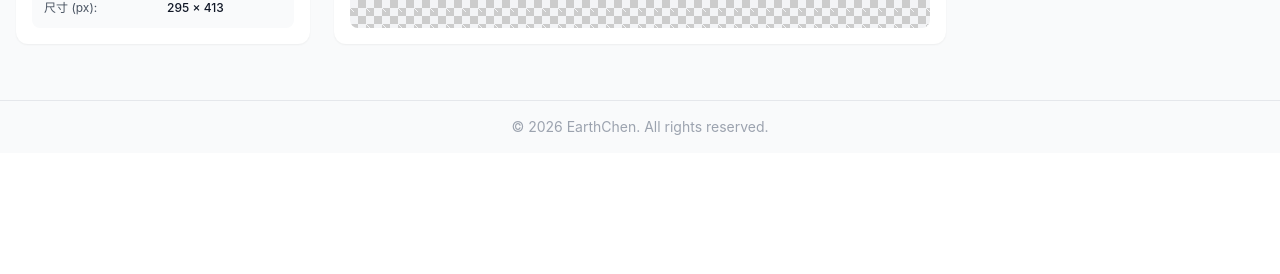
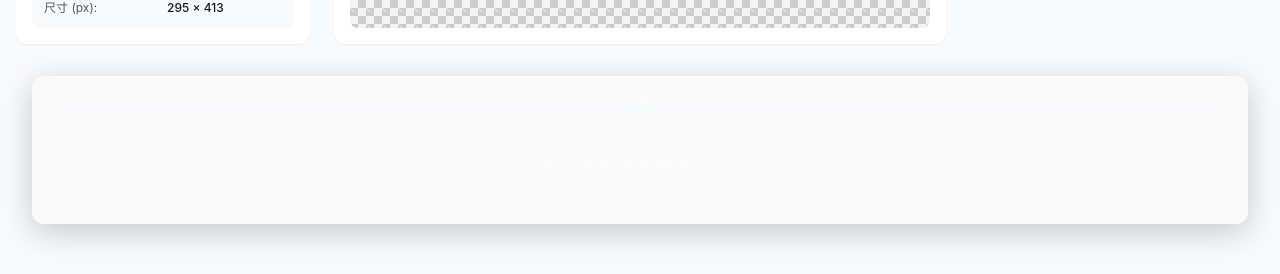
Before and after one commit to EarthChen/web-tools, a React (Vite) app: page /web-tools/photo-tool in a window 1280 px wide. Shown: the part 1232-1506 px from the top of the page. Before the commit the page ends 1385 px from the top, so only its background shows below. Built offline with nearby package versions, Linux system fonts and the light colour scheme; no server answers.

Commit message:
feat: 为所有工具页面添加内嵌广告
- excelcsv-tool: 底部状态栏下方
- json-tools: main 区域底部
- pdf2png: 功能说明下方
- photo-tool: 主内容区底部

所有广告区域均不影响主要内容区

```diff
--- a/src/pages/excelcsv/App.jsx
+++ b/src/pages/excelcsv/App.jsx
@@ -1,6 +1,7 @@
 import { useState, useCallback, useEffect } from 'react'
 import { Link } from 'react-router-dom'
 import Header from './components/Header'
+import { InlineAd } from '@/components/AdBanner'
 import FileUploader from './components/FileUploader'
 import VirtualTable from './components/VirtualTable'
 import StatusBar from './components/StatusBar'
@@ -337,6 +338,11 @@ function App() {
 
       {/* 底部状态栏 */}
       <StatusBar status={status} />
+
+      {/* 广告区域 */}
+      <div className="p-4 bg-gray-50 dark:bg-gray-800/50 border-t border-gray-200 dark:border-gray-700">
+        <InlineAd />
+      </div>
     </div>
   )
 }
--- a/src/pages/json-tools/App.jsx
+++ b/src/pages/json-tools/App.jsx
@@ -1,6 +1,7 @@
 import { useState, useCallback, useMemo, useRef } from 'react'
 import Header from './components/Header'
 import Footer from './components/Footer'
+import { InlineAd } from '@/components/AdBanner'
 import JsonEditor from './components/JsonEditor'
 import JsonHighlighter from './components/JsonHighlighter'
 import JsonTree from './components/JsonTree'
@@ -318,6 +319,11 @@ function App() {
             </div>
 
           </div>
+
+          {/* 广告区域 */}
+          <div className="mt-8">
+            <InlineAd />
+          </div>
         </main>
 
         <Footer />
--- a/src/pages/pdf2png/App.jsx
+++ b/src/pages/pdf2png/App.jsx
@@ -1,6 +1,7 @@
 import { useState, useCallback, useEffect } from 'react'
 import Header from './components/Header'
 import Footer from './components/Footer'
+import { InlineAd } from '@/components/AdBanner'
 import PdfUploader from './components/PdfUploader'
 import ConversionResult from './components/ConversionResult'
 import ImageUploader from './components/ImageUploader'
@@ -405,6 +406,11 @@ function App() {
               </div>
             ))}
           </section>
+
+          {/* 广告区域 */}
+          <div className="mt-8">
+            <InlineAd />
+          </div>
         </main>
 
         <Footer />
--- a/src/pages/photo-tool/App.jsx
+++ b/src/pages/photo-tool/App.jsx
@@ -16,7 +16,7 @@ import {
   StatusPanel,
   ThemeToggle,
 } from './components';
-import { AdManager } from '@/components/AdBanner';
+import { AdManager, InlineAd } from '@/components/AdBanner';
 
 function App() {
   const editor = useImageEditor();
@@ -320,6 +320,11 @@ function App() {
             </div>
           </div>
         )}
+
+        {/* 广告区域 */}
+        <div className="mt-8 max-w-7xl mx-auto px-4">
+          <InlineAd />
+        </div>
       </main>
 
       {/* 页脚 */}
```
